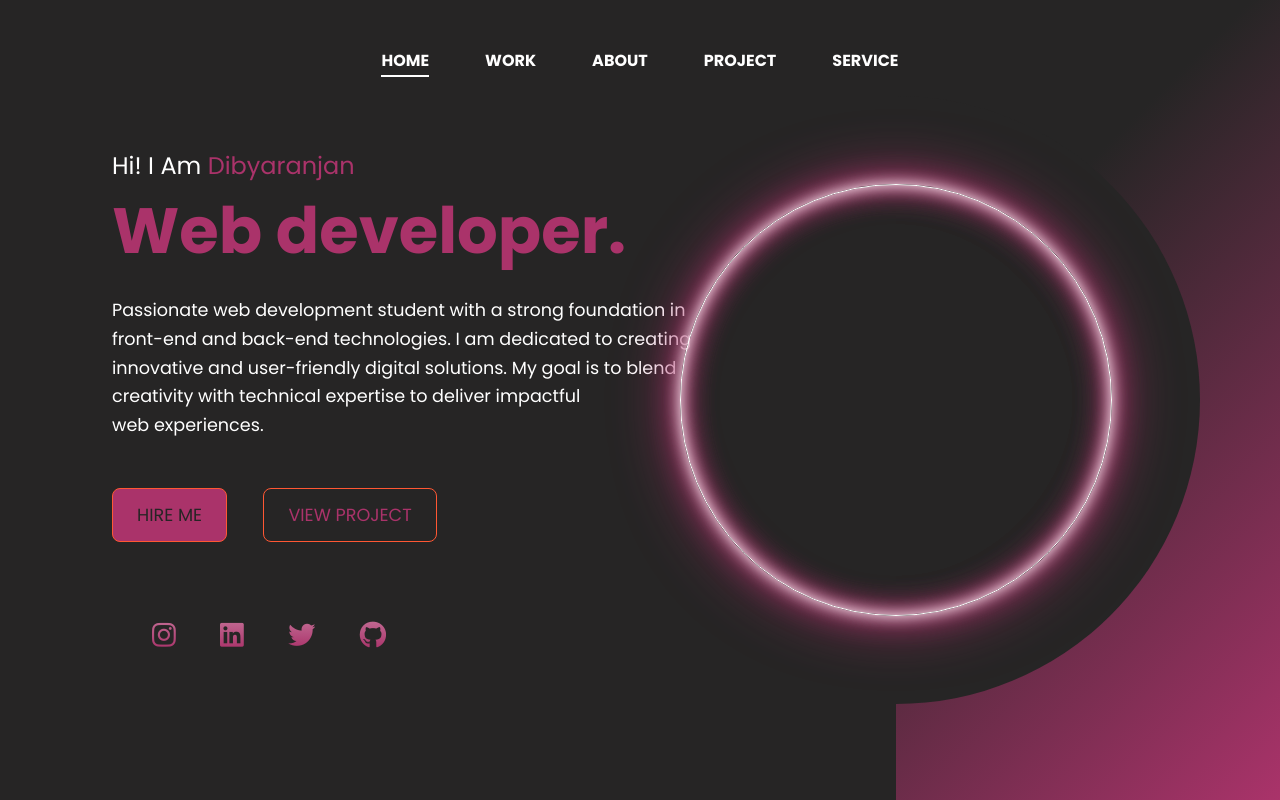
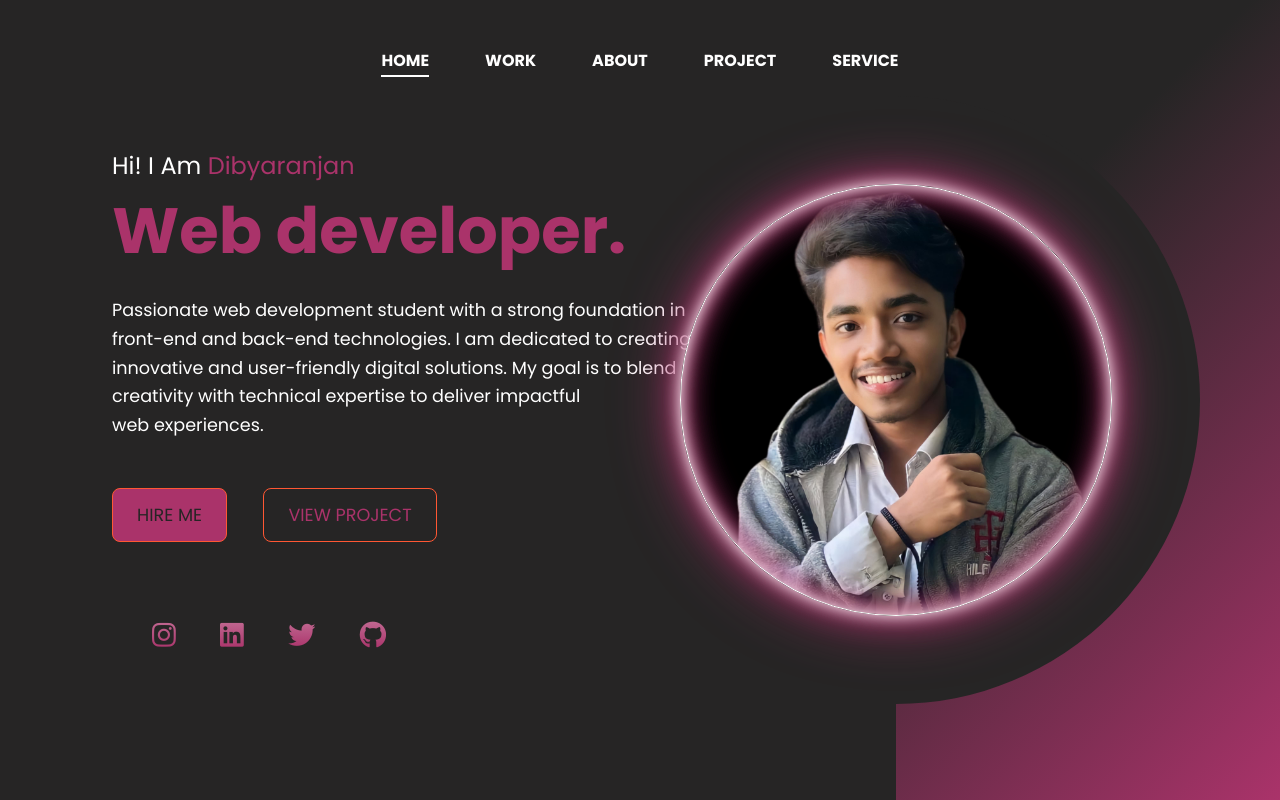
Before and after one commit to Diso-lab/portfolio2, a plain HTML site: page index.html in a window 1280 px wide. Drawn offline with Linux system fonts and the light colour scheme.

Commit message:
Update style.css

```diff
--- a/style.css
+++ b/style.css
@@ -135,7 +135,7 @@ button:nth-child(2):hover{
 }
 .circle:nth-child(2){
     width:27rem;
-    background-image:url("image/portfolioimage.jpg") ;
+    background-image:url("portfolioimage.jpg") ;
     background-size: 100%;
     background-repeat: no-repeat;
     border:.1rem solid white;
```
